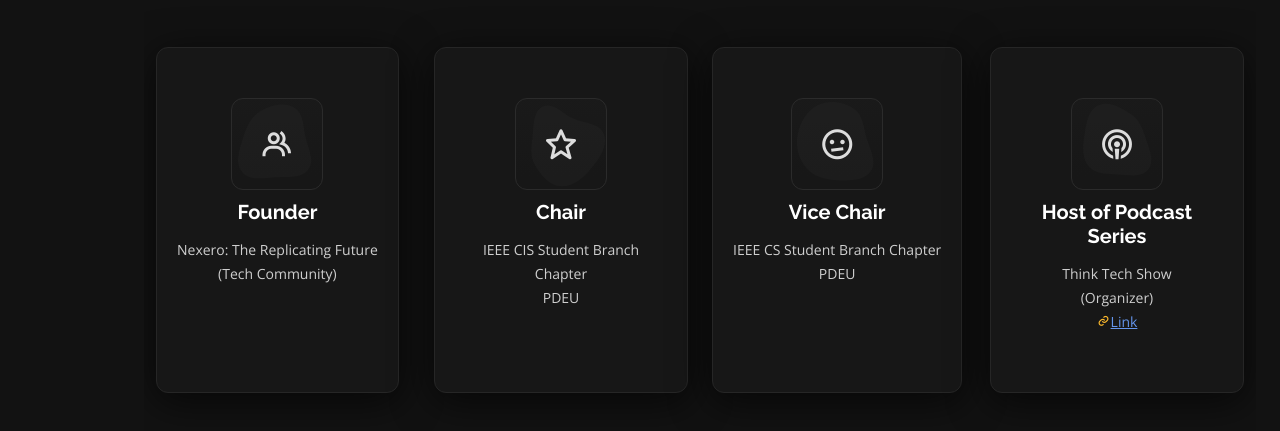
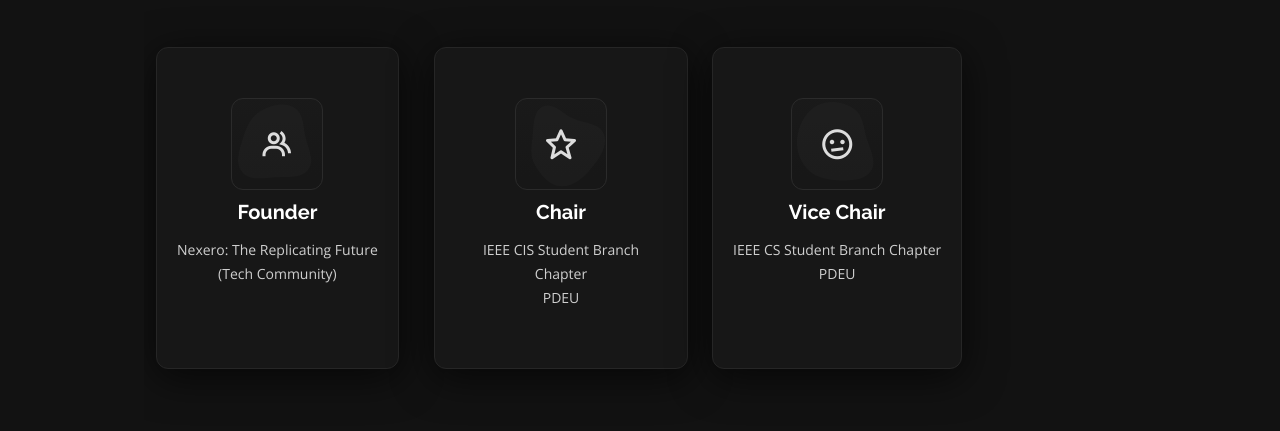
Before and after one commit to charulp2499/Charulchodvadiya.github.io, a plain HTML site: page extra.html in a window 1280 px wide. Shown: the part 145-576 px from the top of the page. Drawn offline with nearby package versions, Linux system fonts and the light colour scheme.

Commit message:
Remove Podcast

```diff
--- a/extra.html
+++ b/extra.html
@@ -86,7 +86,7 @@
             </div>
           </div>
 
-          <div class="col-lg-3 col-md-6 d-flex align-items-stretch mt-4 mt-lg-0" data-aos="zoom-in" data-aos-delay="100">
+          <!-- <div class="col-lg-3 col-md-6 d-flex align-items-stretch mt-4 mt-lg-0" data-aos="zoom-in" data-aos-delay="100">
             <div class="icon-box iconbox-yellow">
               <div class="icon">
                 <svg width="100" height="100" viewBox="0 0 600 600" xmlns="http://www.w3.org/2000/svg">
@@ -100,7 +100,7 @@
               <p><i class="bx bx-link"></i><a href="https://www.youtube.com/@thinktechshow" target="_blank"><u style="color: cornflowerblue;">Link</u></a></p>
             </div>
           </div>
-        </div>
+        </div> -->
 
       </div>
     </section><!-- End Portfolio Details Section -->
```
